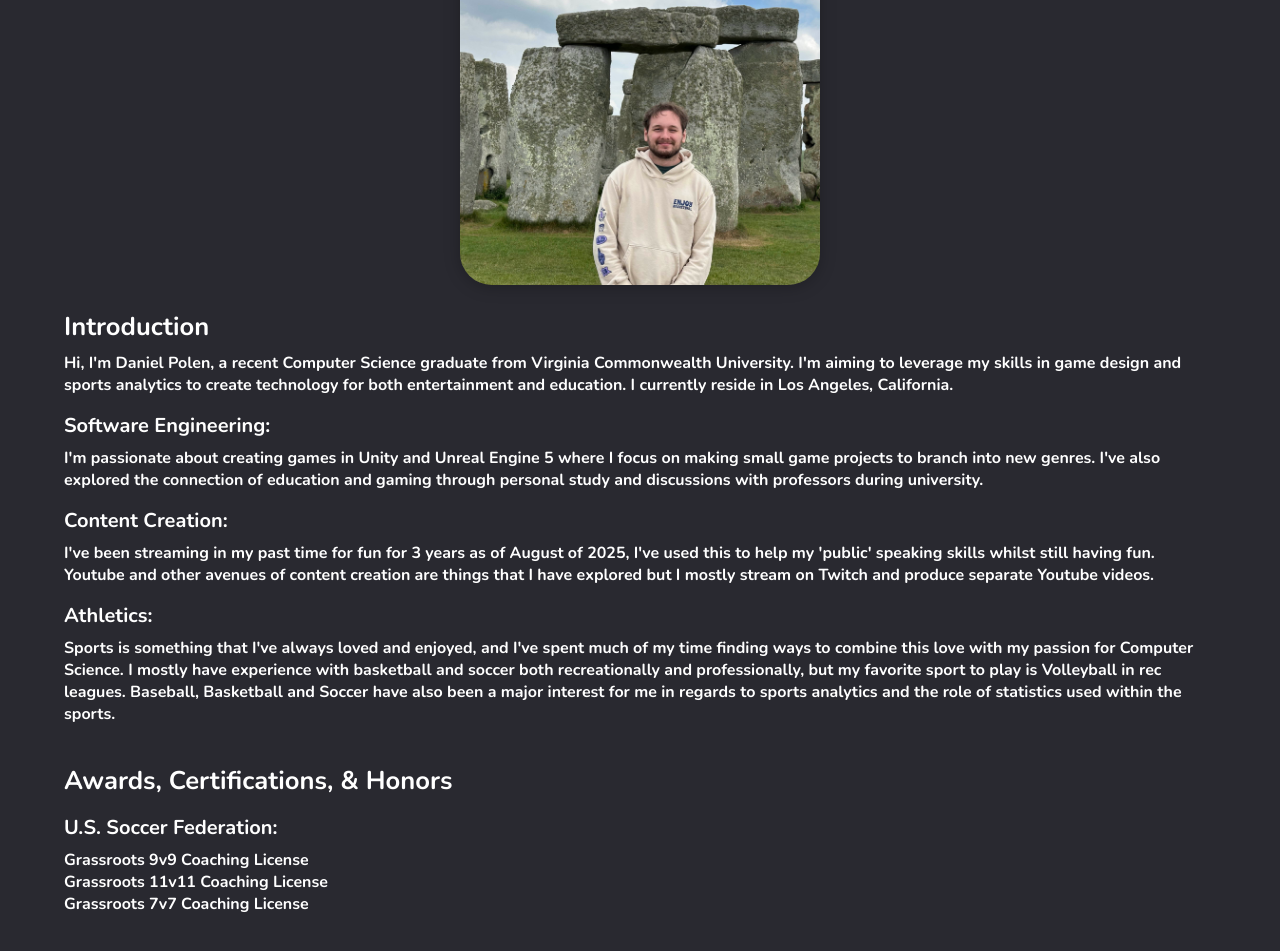
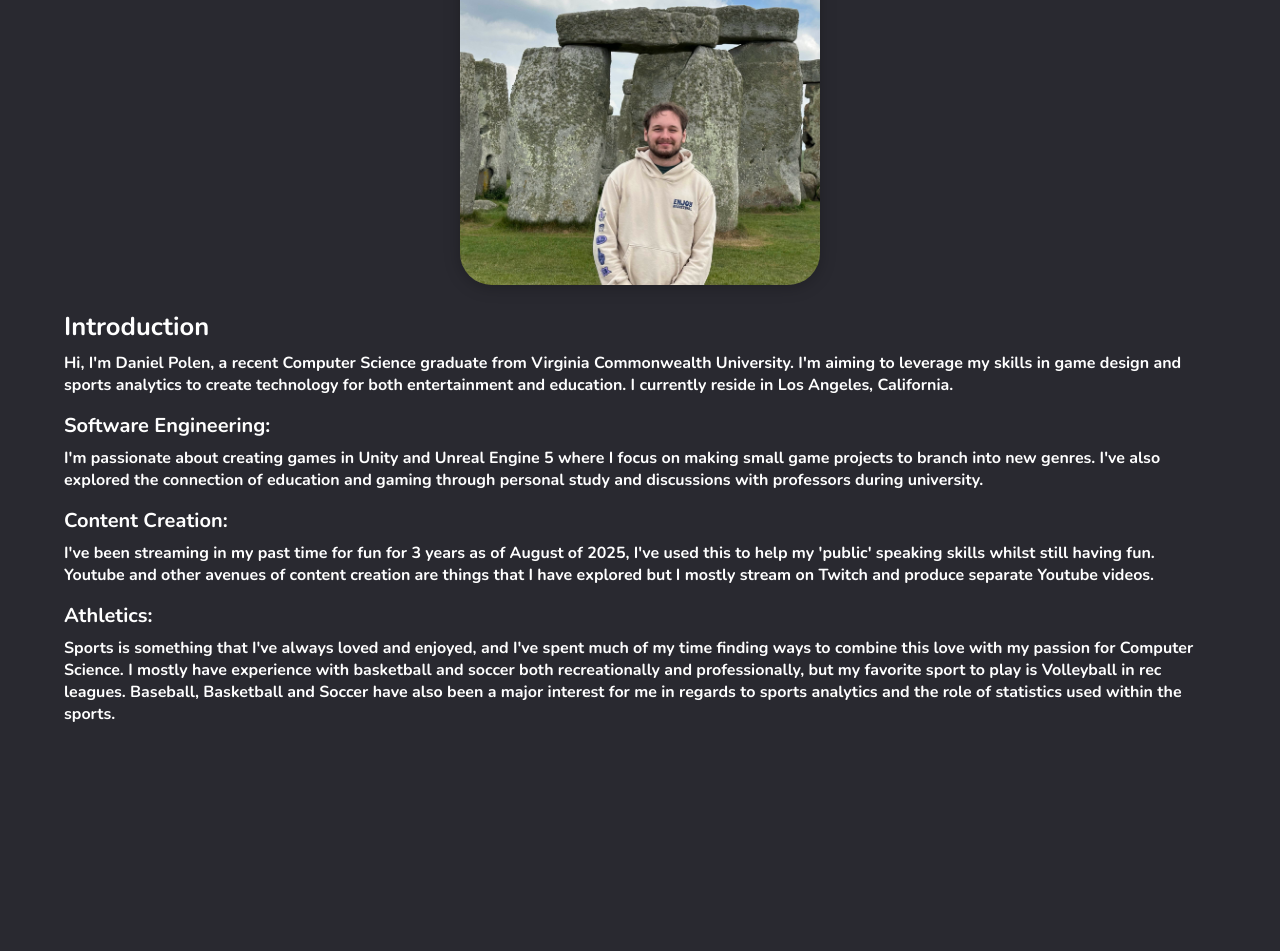
Before and after one commit to Polenda/polenda.github.io, a plain HTML site: page index.html in a window 1280 px wide. Shown: the part 246-1197 px from the top of the page. After the commit the page ends 1059 px from the top, so only its background shows below. Drawn offline with nearby package versions, Linux system fonts and the light colour scheme.

Commit message:
about page text tweak

```diff
--- a/index.html
+++ b/index.html
@@ -44,12 +44,6 @@
           <p>Sports is something that I've always loved and enjoyed, and I've spent much of my time finding ways to combine this love with my passion for Computer Science.
           I mostly have experience with basketball and soccer both recreationally and professionally, but my favorite sport to play is Volleyball in rec leagues.
           Baseball, Basketball and Soccer have also been a major interest for me in regards to sports analytics and the role of statistics used within the sports.</p>
-          <br>
-          <h1>Awards, Certifications, & Honors</h1>
-          <h2>U.S. Soccer Federation:</h2>
-          <p>Grassroots 9v9 Coaching License<br>
-          Grassroots 11v11 Coaching License<br>
-          Grassroots 7v7 Coaching License</p>
         </div>
       </div>
 
```
